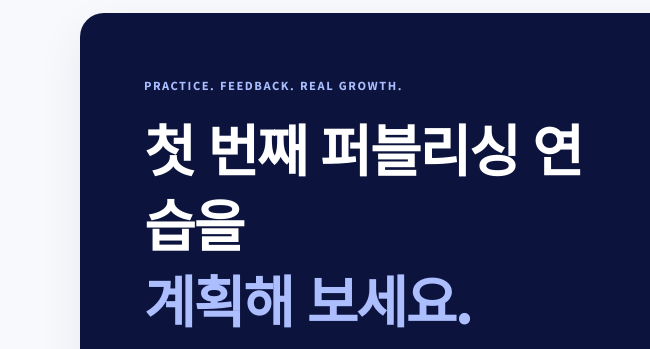
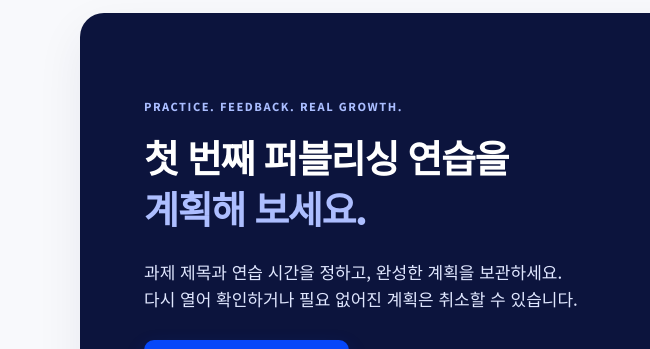
Before and after one commit to hyehyewon2/uiuxprogramming, a plain HTML site: page index.html in a window 1280 px wide. Shown: the part 98-447 px from the top of the page, 0-650 px from the left. Drawn offline with Linux system fonts and the light colour scheme.

Commit message:
uiux 프로그래밍 9주차 과제

```diff
--- a/style.css
+++ b/style.css
@@ -41,10 +41,10 @@ p { color: var(--muted); }
 .theme-button:hover { border-color: var(--blue); color: var(--blue); }
 
 .hero { display: grid; grid-template-columns: minmax(0, 1fr) minmax(0, .95fr); min-height: 505px; margin-top: 32px; overflow: hidden; border-radius: 24px; background: #0c143d; box-shadow: var(--shadow); }
-.hero-copy { display: flex; flex-direction: column; align-items: flex-start; justify-content: center; padding: clamp(32px, 5vw, 66px); }
+.hero-copy { display: flex; flex-direction: column; align-items: flex-start; justify-content: center; padding: clamp(32px, 5vw, 66px); word-break: keep-all; }
 .hero .eyebrow { color: #aabdff; }
 .eyebrow { margin-bottom: 15px; color: var(--blue); font-size: 11px; font-weight: 800; letter-spacing: .14em; text-transform: uppercase; }
-.hero h1 { margin-bottom: 24px; color: #fff; font-size: clamp(34px, 4.5vw, 56px); font-weight: 800; }
+.hero h1 { margin-bottom: 24px; color: #fff; font-size: 38px; font-weight: 800; }
 .hero h1 em { color: #adbeff; font-style: normal; }
 .hero-description { max-width: 540px; margin-bottom: 28px; color: #e0e7ff; font-size: 17px; }
 .hero-note { margin: 24px 0 0; color: #afbada; font-size: 12px; }
```
